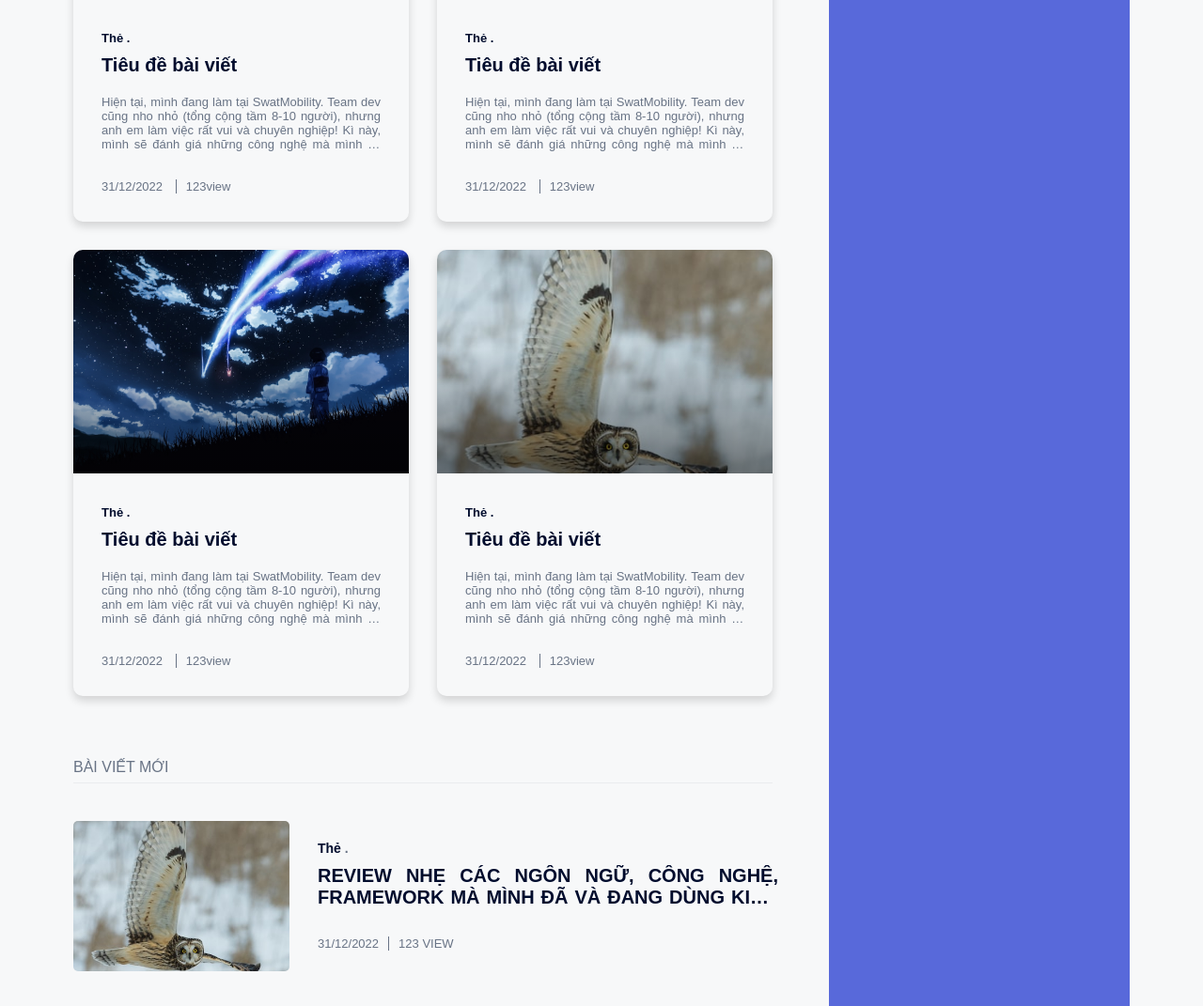
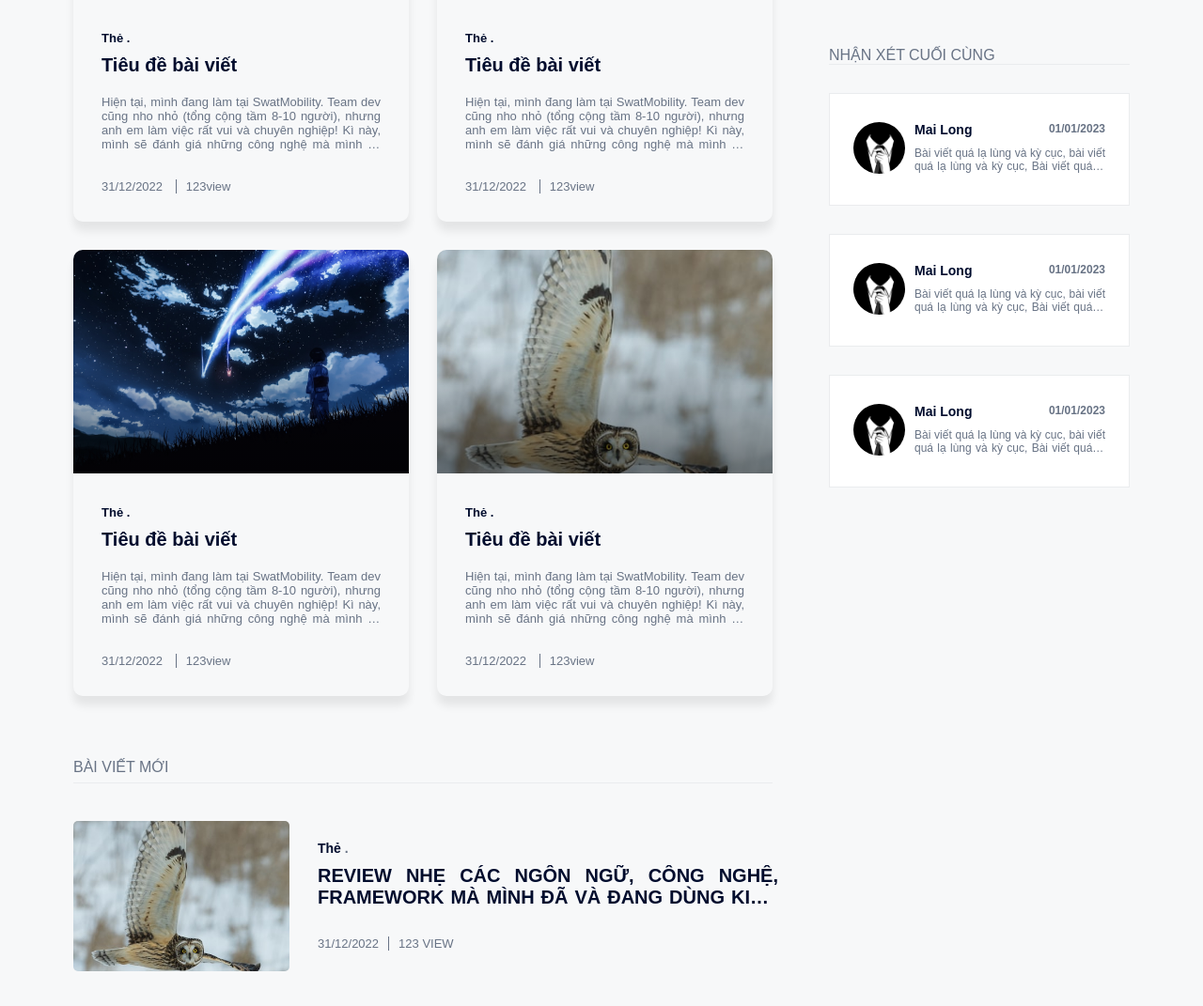
Before and after one commit to holmes449/my_blog, a PHP site: page /home.html in a window 1280 px wide. Shown: the part 1974-3045 px from the top of the page at 94% size. Run offline with PHP 8.4, Linux system fonts and the light colour scheme.

Commit message:
Xong trang home html

```diff
--- a/home.html
+++ b/home.html
@@ -581,7 +581,7 @@
               <!-- Page Number -->
               <div class="home-post__numpage">
                 <div class="home-post__numpage-item">
-                  <a href=""><</a>
+                  <a href=""><i class="fa-solid fa-arrow-left"></i></a>
                 </div>
                 <div
                   class="home-post__numpage-item home-post__numpage-item--select"
@@ -590,15 +590,96 @@
                 </div>
                 <div class="home-post__numpage-item"><a href="">2</a></div>
                 <div class="home-post__numpage-item"><a href="">3</a></div>
-                <div class="home-post__numpage-item"><a href="">></a></div>
+                <div class="home-post__numpage-item">
+                  <a href=""><i class="fa-solid fa-arrow-right"></i></a>
+                </div>
               </div>
             </section>
           </div>
 
           <!-- Aside Home -->
-          <aside class="home-aside">Cột bên phải</aside>
+          <aside class="home-aside">
+            <!-- Aside About -->
+            <div class="home-aside__about">
+              <div class="home-aside__about-img">
+                <img
+                  src="./public/image/admin/avatar/avatar.jpg"
+                  alt="About-image"
+                />
+              </div>
+              <div class="home-aside__about-head">Hello I'm Long</div>
+              <div class="home-aside__about-text">
+                Hiện tại, mình đang làm tại. Team dev cũng nho nhỏ (tổng cộng
+                tầm 2 - 3 người), nhưng anh em làm việc rất vui và chuyên
+                nghiệp! Kì này, mình sẽ đánh giá những công nghệ mà mình và team
+                đang dùng, điểm mạnh/điểm yếu và những điều mình thích/ghét về
+                chúng nhé.
+              </div>
+            </div>
+
+            <!-- Aside Comment -->
+            <div class="home-aside__comment">
+              <!-- Aside Comment Head -->
+              <div class="home-aside__comment-head">Nhận xét cuối cùng</div>
+
+              <!-- Aside Comment Item -->
+              <div class="home-aside__comment-item post">
+                <div class="home-aside__comment-item-img">
+                  <img
+                    src="./public/image/admin/avatar/avatar.jpg"
+                    alt="User-image"
+                  />
+                </div>
+                <div>
+                  <div class="home-aside__comment-item-head">
+                    <div class="home-aside__comment-item-name">Mai Long</div>
+                    <div class="home-aside__comment-item-date">01/01/2023</div>
+                  </div>
+                  <div class="home-aside__comment-item-text">
+                    Bài viết quá lạ lùng và kỳ cục, bài viết quá lạ lùng và kỳ
+                    cục, Bài viết quá lạ lùng và kỳ cục.
+                  </div>
+                </div>
+              </div>
+              <div class="home-aside__comment-item post">
+                <div class="home-aside__comment-item-img">
+                  <img
+                    src="./public/image/admin/avatar/avatar.jpg"
+                    alt="User-image"
+                  />
+                </div>
+                <div>
+                  <div class="home-aside__comment-item-head">
+                    <div class="home-aside__comment-item-name">Mai Long</div>
+                    <div class="home-aside__comment-item-date">01/01/2023</div>
+                  </div>
+                  <div class="home-aside__comment-item-text">
+                    Bài viết quá lạ lùng và kỳ cục, bài viết quá lạ lùng và kỳ
+                    cục, Bài viết quá lạ lùng và kỳ cục.
+                  </div>
+                </div>
+              </div>
+              <div class="home-aside__comment-item post">
+                <div class="home-aside__comment-item-img">
+                  <img
+                    src="./public/image/admin/avatar/avatar.jpg"
+                    alt="User-image"
+                  />
+                </div>
+                <div>
+                  <div class="home-aside__comment-item-head">
+                    <div class="home-aside__comment-item-name">Mai Long</div>
+                    <div class="home-aside__comment-item-date">01/01/2023</div>
+                  </div>
+                  <div class="home-aside__comment-item-text">
+                    Bài viết quá lạ lùng và kỳ cục, bài viết quá lạ lùng và kỳ
+                    cục, Bài viết quá lạ lùng và kỳ cục.
+                  </div>
+                </div>
+              </div>
+            </div>
+          </aside>
         </div>
-        <section class="home-type home-width home-bg">Chủ đề</section>
       </article>
 
       <!-- Footer -->
--- a/public/css/global/component.css
+++ b/public/css/global/component.css
@@ -93,16 +93,16 @@
 }
 
 .post:hover {
-  box-shadow: 0 6px 50px 0 rgba(0, 0, 0, 0.2), 0 0 0 0 transparent;
+  box-shadow: var(--box-shadow-hover);
 }
 
 .post--shadow {
   transition: all 0.25s;
-  box-shadow: 0 5px 10px 0 rgba(0, 0, 0, 0.15), 0 0 0 0 transparent;
+  box-shadow: var(--box-shadow-normal);
 }
 
 .post--shadow:hover {
   transform: translateY(-4px);
-  box-shadow: 0 5px 10px 0 rgba(0, 0, 0, 0.15), 0 6px 50px 0 rgba(0, 0, 0, 0.2);
+  box-shadow: var(--box-shadow-normal), var(--box-shadow-hover);
 }
 /* ________________________________________________________ */
--- a/public/css/page/home.css
+++ b/public/css/page/home.css
@@ -391,6 +391,7 @@
   height: 40px;
   text-align: center;
   line-height: 40px;
+  font-weight: bold;
 }
 
 .home-post__numpage-item:hover {
@@ -405,6 +406,103 @@
 /* Aside Home */
 .home-aside {
   width: 320px;
-  background-color: var(--color-primary);
+  /* background-color: var(--color-primary); */
+}
+
+/* Aside About */
+.home-aside__about {
+  margin-top: 50px;
+  background-color: var(--color-white);
+  padding: 30px 30px 45px 30px;
+  border: 1px solid var(--color-line);
+  border-radius: 5px;
+  display: flex;
+  flex-direction: column;
+  margin-bottom: 50px;
+}
+
+.home-aside__about-img {
+  width: 70px;
+  height: 70px;
+  border-radius: 50%;
+  margin-bottom: 20px;
+}
+
+.home-aside__about-img img {
+  width: 100%;
+  height: 100%;
+  object-fit: cover;
+  border-radius: 50%;
+}
+
+.home-aside__about-head {
+  margin-bottom: 20px;
+  font-size: 2rem;
+  font-weight: bold;
+}
+
+.home-aside__about-text {
+  color: var(--color-text);
+  font-size: 1.4rem;
+  text-align: justify;
+}
+
+/* Aside Comment */
+.home-aside__comment {
+}
+
+.home-aside__comment-head {
+  margin-bottom: 30px;
+  color: var(--color-text);
+  text-transform: uppercase;
+  border-bottom-width: 1px;
+  border-bottom-style: solid;
+  border-bottom-color: var(--color-line);
+}
+
+.home-aside__comment-item {
+  display: flex;
+  background-color: var(--color-white);
+  border: 1px solid var(--color-line);
+  padding: 30px 25px;
+  font-size: 1.2rem;
+  color: var(--color-text);
+  margin-bottom: 30px;
+}
+
+.home-aside__comment-item-img {
+  width: 13rem;
+  border-radius: 50%;
+  margin-right: 10px;
+}
+
+.home-aside__comment-item-img img {
+  width: 100%;
+  object-fit: cover;
+  border-radius: 50%;
+}
+
+.home-aside__comment-item-head {
+  display: flex;
+  justify-content: space-between;
+  margin-bottom: 10px;
+}
+
+.home-aside__comment-item-name {
+  font-size: 1.4rem;
+  font-weight: bold;
+  color: var(--color-black);
+}
+
+.home-aside__comment-item-date {
+  font-weight: bold;
+}
+
+.home-aside__comment-item-text {
+  text-align: justify;
+  display: -webkit-box;
+  -webkit-line-clamp: 2;
+  -webkit-box-orient: vertical;
+  overflow: hidden;
 }
 /* ________________________________________________________ */
```
Also changed, not shown: public/image/admin/avatar/avatar.jpg (added).
